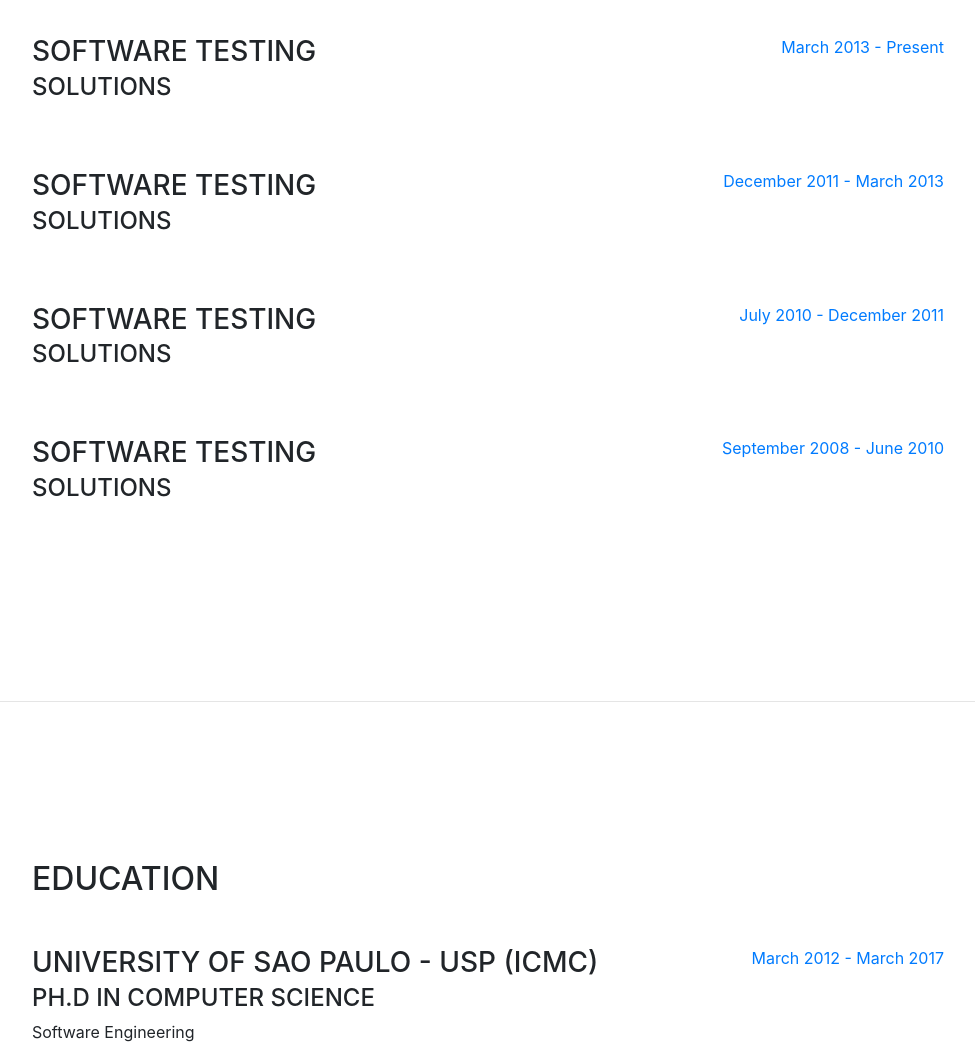
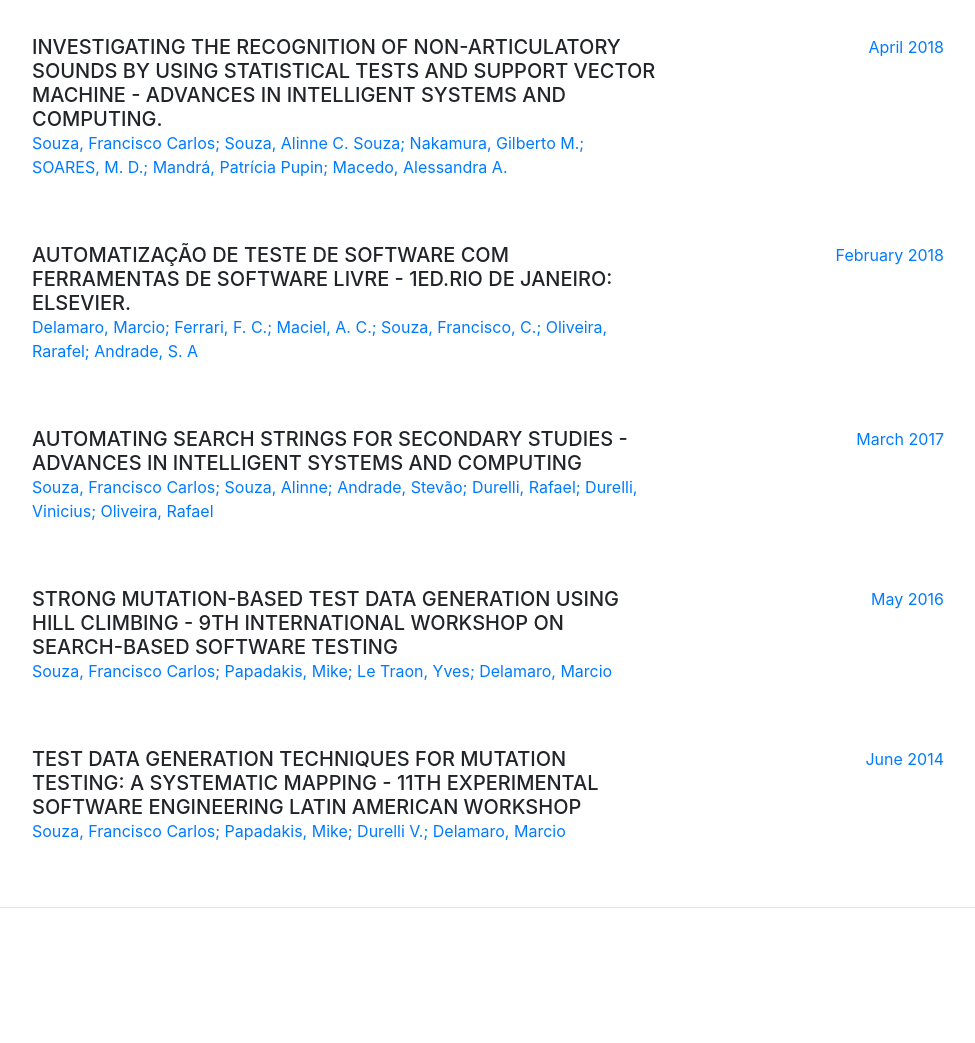
Before and after one commit to fcarlosmonteiro/fcarlosmonteiro.github.io, a website with bundled scripts: page index.html in a window 1280 px wide. Shown: the part 900-1943 px from the top of the page, without its empty margins (288-1263 px from the left). Built offline with nearby package versions, Linux system fonts and the light colour scheme; a web font is replaced by a local one.

Commit message:
index update

```diff
--- a/index.html
+++ b/index.html
@@ -95,45 +95,56 @@
 
         <div class="resume-item d-flex flex-column flex-md-row justify-content-between mb-5">
           <div class="resume-content">
-            <h3 class="mb-0">Software testing</h3>
-            <div class="subheading mb-3">Solutions</div>
+            <h5 class="mb-0">Investigating the Recognition of Non-articulatory Sounds by Using Statistical Tests and Support Vector Machine -  Advances in Intelligent Systems and Computing.</h5>
+            <div class="text-primary mb-3">Souza, Francisco Carlos; Souza, Alinne C. Souza; Nakamura, Gilberto M.; SOARES, M. D.; Mandrá, Patrícia Pupin; Macedo, Alessandra A. </div>
             <p></p>
           </div>
           <div class="resume-date text-md-right">
-            <span class="text-primary">March 2013 - Present</span>
+            <span class="text-primary">April 2018</span>
           </div>
         </div>
 
         <div class="resume-item d-flex flex-column flex-md-row justify-content-between mb-5">
           <div class="resume-content">
-            <h3 class="mb-0">Software testing</h3>
-            <div class="subheading mb-3">Solutions</div>
+            <h5 class="mb-0">Automatização de teste de software com ferramentas de software livre - 1ed.Rio de Janeiro: Elsevier.</h5>
+            <div class="text-primary mb-3"> Delamaro, Marcio; Ferrari, F. C.; Maciel, A. C.; Souza, Francisco, C.; Oliveira, Rarafel; Andrade, S. A </div>
             <p></p>
           </div>
           <div class="resume-date text-md-right">
-            <span class="text-primary">December 2011 - March 2013</span>
+            <span class="text-primary">February 2018</span>
           </div>
         </div>
 
         <div class="resume-item d-flex flex-column flex-md-row justify-content-between mb-5">
           <div class="resume-content">
-            <h3 class="mb-0">Software testing</h3>
-            <div class="subheading mb-3">Solutions</div>
+            <h5 class="mb-0">Automating Search Strings for Secondary Studies - Advances in Intelligent Systems and Computing</h5>
+            <div class="text-primary mb-3">Souza, Francisco Carlos; Souza, Alinne; Andrade, Stevão; Durelli, Rafael; Durelli, Vinicius; Oliveira, Rafael</div>
             <p></p>
           </div>
           <div class="resume-date text-md-right">
-            <span class="text-primary">July 2010 - December 2011</span>
+            <span class="text-primary">March 2017</span>
+          </div>
+        </div>
+
+        <div class="resume-item d-flex flex-column flex-md-row justify-content-between mb-5">
+          <div class="resume-content">
+            <h5 class="mb-0">Strong mutation-based test data generation using hill climbing - 9th International Workshop on Search-Based Software Testing</h5>
+            <div class="text-primary mb-3">Souza, Francisco Carlos; Papadakis, Mike; Le Traon, Yves; Delamaro, Marcio</div>
+            <p></p>
+          </div>
+          <div class="resume-date text-md-right">
+            <span class="text-primary">May 2016</span>
           </div>
         </div>
 
         <div class="resume-item d-flex flex-column flex-md-row justify-content-between">
           <div class="resume-content">
-            <h3 class="mb-0">Software Testing</h3>
-            <div class="subheading mb-3">Solutions</div>
+            <h5 class="mb-0">Test Data Generation Techniques for Mutation Testing: A Systematic Mapping - 11th Experimental Software Engineering Latin American Workshop</h5>
+            <div class="text-primary mb-3">Souza, Francisco Carlos; Papadakis, Mike; Durelli V.; Delamaro, Marcio</div>
             <p></p>
           </div>
           <div class="resume-date text-md-right">
-            <span class="text-primary">September 2008 - June 2010</span>
+            <span class="text-primary">June 2014</span>
           </div>
         </div>
 
```
